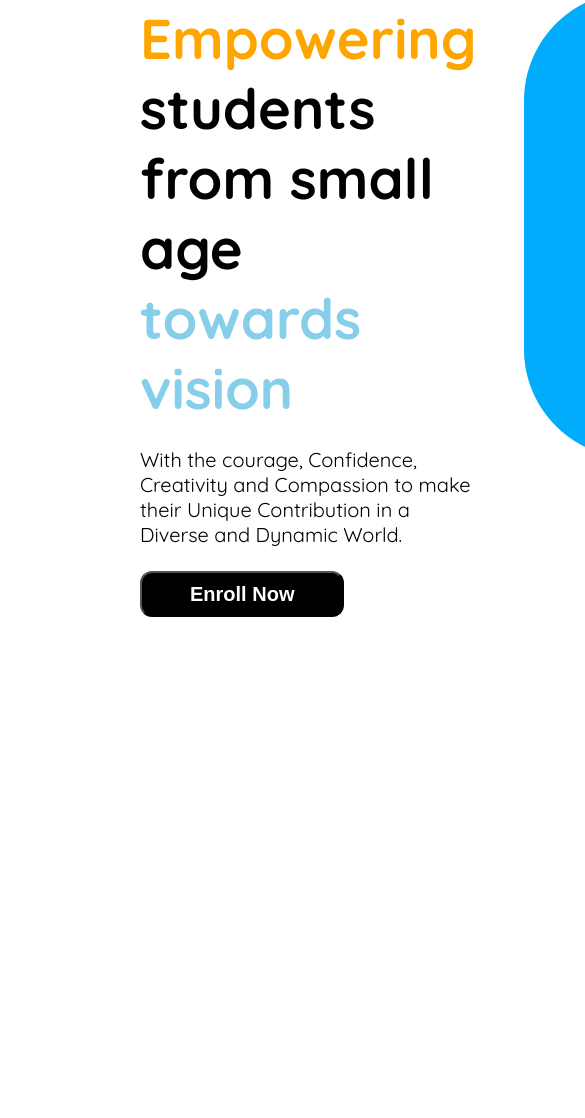
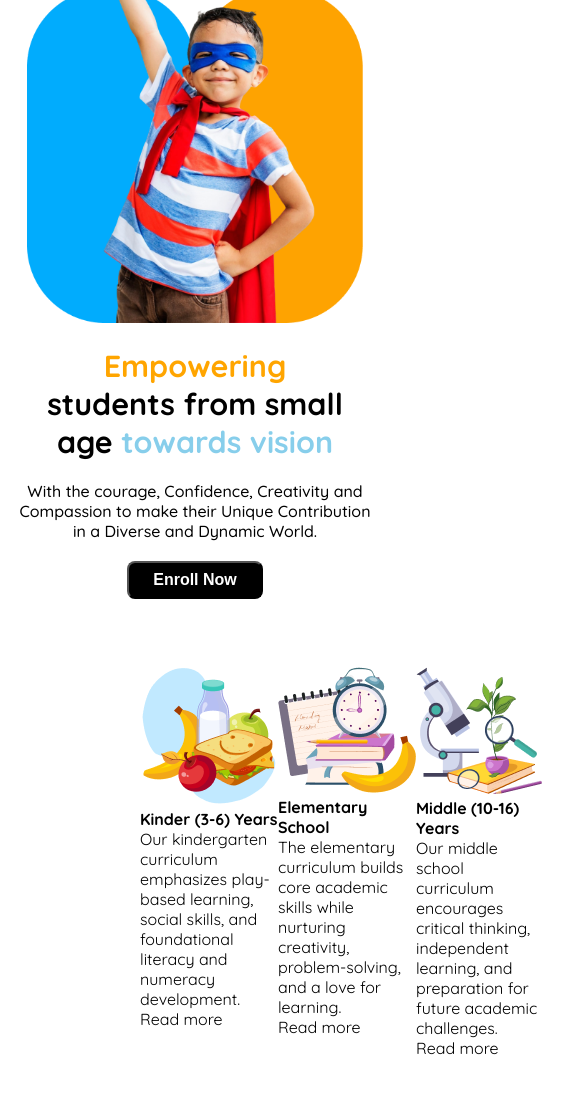
Before and after one commit to fakhrulhasan99/Assignment-02, a plain HTML site: page index.html in a window 390 px wide. Shown: the part 205-1323 px from the top of the page, 585 px wide, since content can reach past the window. Before the commit the page ends 942 px from the top, so only its background shows below. Drawn offline with Linux system fonts and the light colour scheme.

Commit message:
added basic curriculum

```diff
--- a/index.html
+++ b/index.html
@@ -48,8 +48,27 @@
             </div>
         </section>
     </header>
-    <main>
-
+    <main style="background-image: url('imgs/bg.png');">
+        <section class="curriculum">
+            <div class="box">
+                <img src="imgs/kinder.png" alt="Kinder" class="pic-b">
+                <h4 class="title-b">Kinder (3-6) Years</h4>
+                <p class="des-b">Our kindergarten curriculum emphasizes play-based learning, social skills, and foundational literacy and numeracy development.</p>
+                <p class="more-b">Read more</p>
+            </div>
+            <div class="box">
+                <img src="imgs/elementary.png" alt="elementary" class="pic-b">
+                <h4 class="title-b">Elementary School</h4>
+                <p class="des-b">The elementary curriculum builds core academic skills while nurturing creativity, problem-solving, and a love for learning.</p>
+                <p class="more-b">Read more</p>
+            </div>
+            <div class="box">
+                <img src="imgs/middle.png" alt="Middle" class="pic-b">
+                <h4 class="title-b">Middle (10-16) Years</h4>
+                <p class="des-b">Our middle school curriculum encourages critical thinking, independent learning, and preparation for future academic challenges.</p>
+                <p class="more-b">Read more</p>
+            </div>
+        </section>
     </main>
     <footer>
 
--- a/styles/style.css
+++ b/styles/style.css
@@ -10,6 +10,7 @@
   font-weight: 400;
   font-style: normal;
 }
+
 /* shared styles */
 .display-flex {
     display: flex;
@@ -80,6 +81,7 @@
     border: none;
     cursor: pointer;
 }
+/* banner styles */
 .banner {
     margin: 0px 140px;
 }
@@ -102,6 +104,12 @@
     background-color: black;
     padding: .6rem 3rem;
     border-radius: 12px;
+}
+/* curriculum styles */
+.curriculum {
+    padding: 3.75rem 8.75rem;
+    display: flex;
+    justify-content: space-between;
 }
 
 @media screen and (max-width: 768px) {
@@ -128,4 +136,30 @@
     .btn-pri {
         display: none;
     }
+    .banner {
+        flex-direction: column-reverse;
+        margin: .5rem 1rem;
+        align-items: center;
+        text-align: center;
+    }
+    .banner-des {
+        padding: 0px;
+    }
+    .ban-title {
+        font-size: 1.9rem;
+    }
+    .ban-des {
+        font-size: 1rem;
+        font-weight: 500;
+        padding: 1.25rem 0rem;
+    }
+    .ban-btn {
+        font-size: 1rem;
+        padding: .5rem 1.5rem;
+        border-radius: 8px;
+    }
+    .ban-pic {
+        width: 21rem;
+        padding: 1.25rem 0rem;
+    }
 }
```
